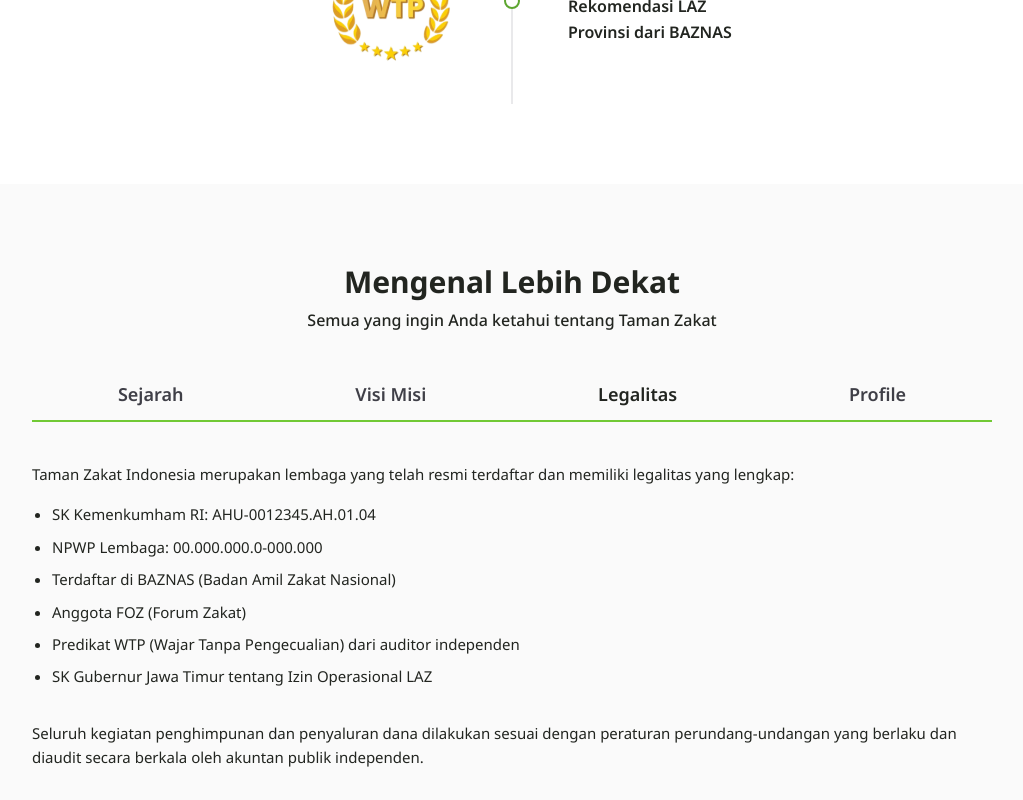
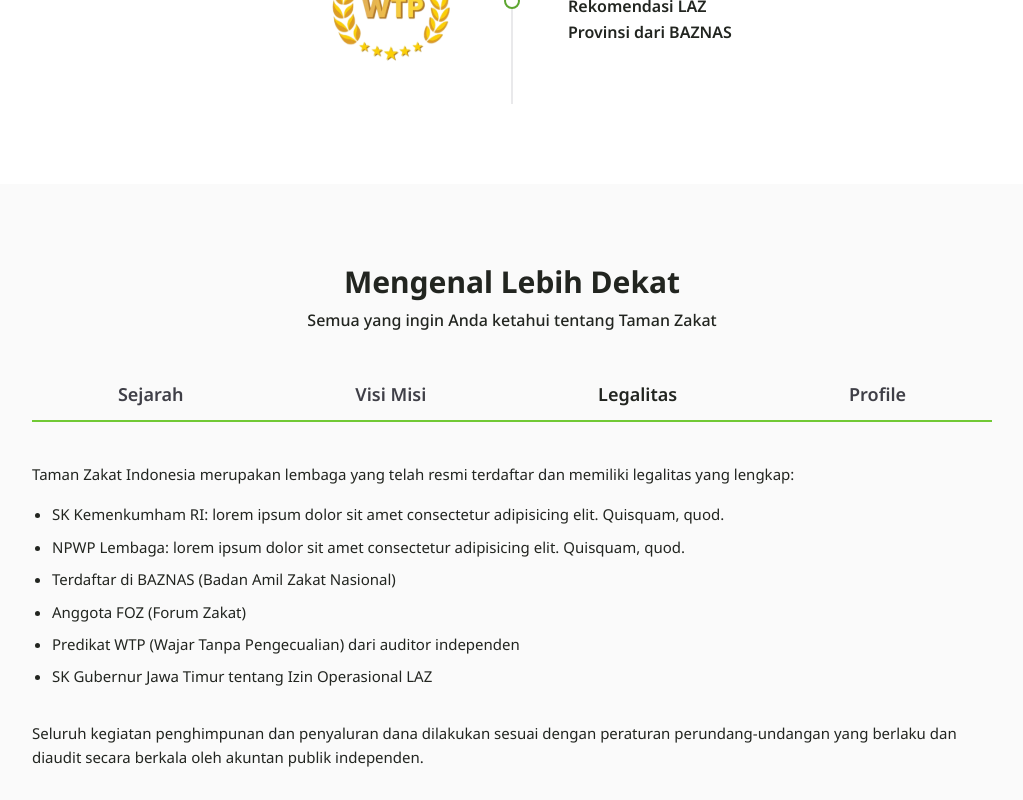
Before and after one commit to egrjati/Taman-Zakat-Indonesia, a Next.js app: page /about in a window 1280 px wide. Both pictures are taken after a click on the button "Legalitas". Shown: the part 3216-4016 px from the top of the page, without its empty margins (128-1151 px from the left). Built offline with nearby package versions, Linux system fonts and the light colour scheme.

Commit message:
feat: Implement the initial Navbar component and add About and Program pages.

```diff
--- a/src/app/about/page.tsx
+++ b/src/app/about/page.tsx
@@ -51,8 +51,8 @@
           Taman Zakat Indonesia merupakan lembaga yang telah resmi terdaftar dan memiliki legalitas yang lengkap:
         </p>
         <ul className="list-disc pl-5 mt-4 space-y-2">
-          <li>SK Kemenkumham RI: AHU-0012345.AH.01.04</li>
-          <li>NPWP Lembaga: 00.000.000.0-000.000</li>
+          <li>SK Kemenkumham RI: lorem ipsum dolor sit amet consectetur adipisicing elit. Quisquam, quod.</li>
+          <li>NPWP Lembaga: lorem ipsum dolor sit amet consectetur adipisicing elit. Quisquam, quod.</li>
           <li>Terdaftar di BAZNAS (Badan Amil Zakat Nasional)</li>
           <li>Anggota FOZ (Forum Zakat)</li>
           <li>Predikat WTP (Wajar Tanpa Pengecualian) dari auditor independen</li>
```
